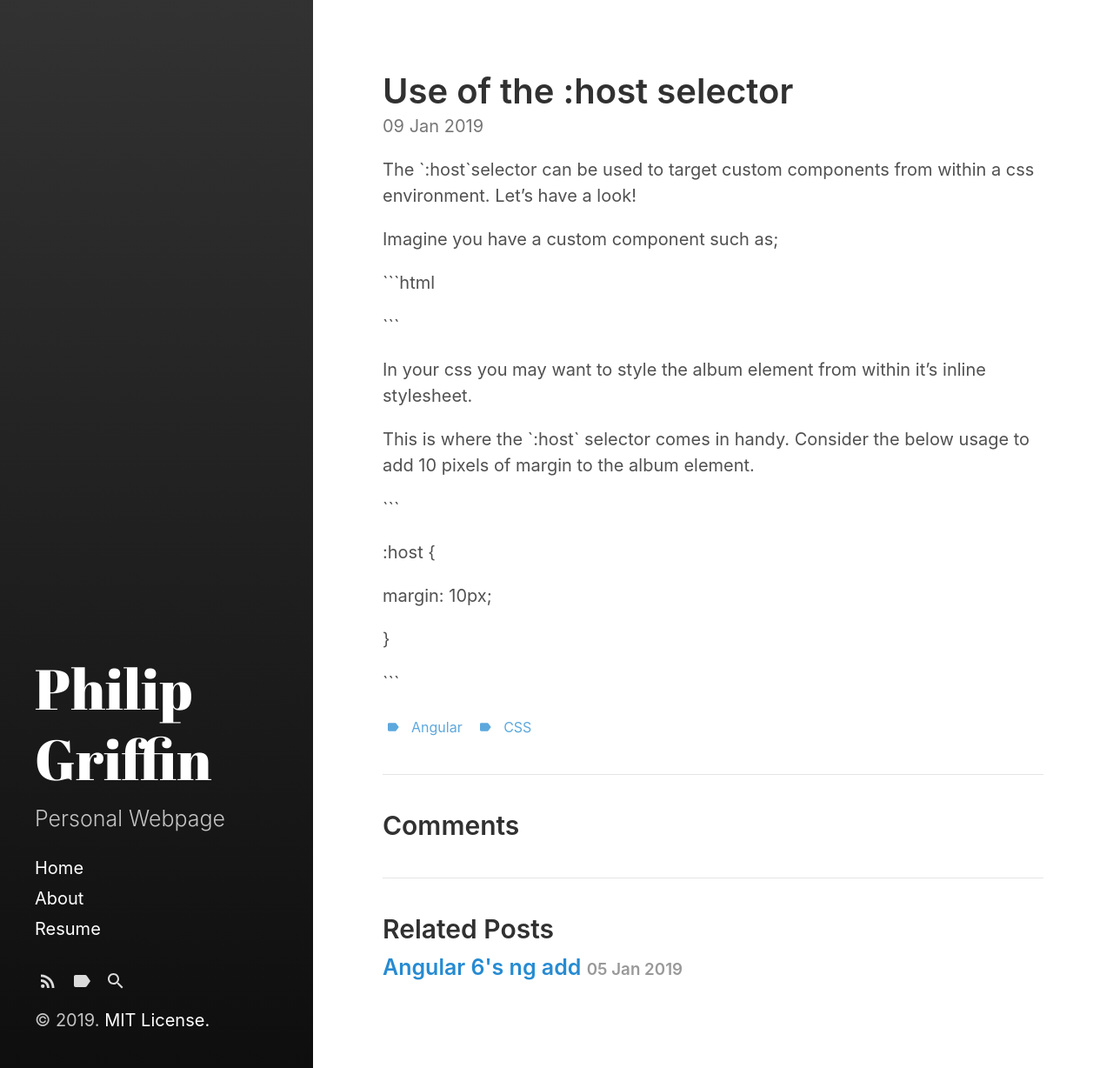
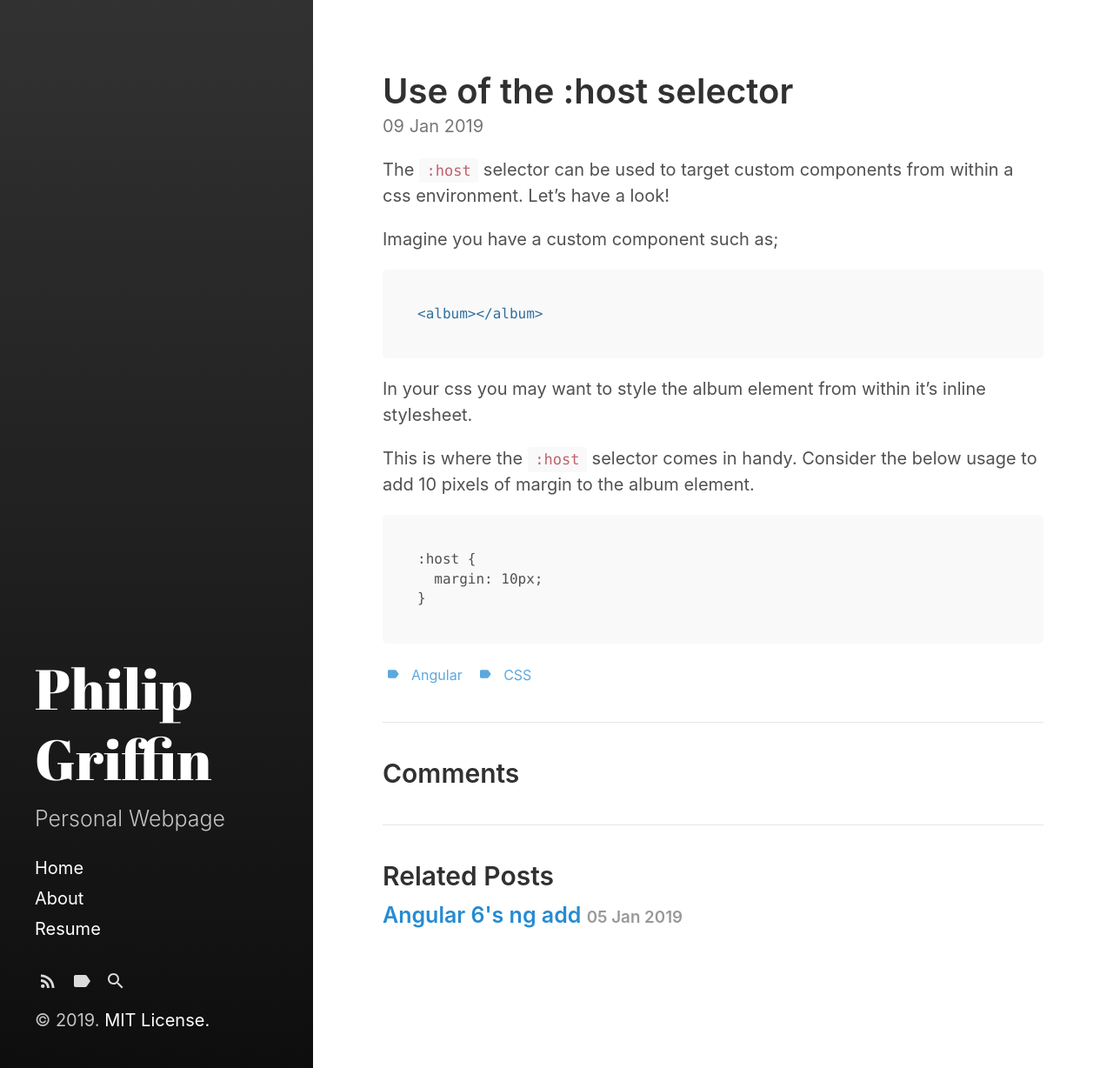
Before and after one commit to philipgriffin/personalSite, a Jekyll site: the page built from _posts/2019-01-09-use-of-the-host-selector.md, in a window 1280 px wide. Shown: the whole page at 87% size. Built offline with Jekyll 4.4.1, drawn with Linux system fonts in a browser that asks for light colours.

Commit message:
Update from Forestry.io - Updated use-of-the-host-selector.md

````diff
--- a/_posts/2019-01-09-use-of-the-host-selector.md
+++ b/_posts/2019-01-09-use-of-the-host-selector.md
@@ -8,28 +8,21 @@ excerpt_separator: "<!-- more -->"
 date: 2019-01-09 13:13:52 +0000
 
 ---
-The \`:host\`selector can be used to target custom components from within a css environment. Let's have a look!
+The `:host` selector can be used to target custom components from within a css environment. Let's have a look!
 
 <!-- more -->
 
 Imagine you have a custom component such as;
 
-\`\`\`html
-
+```html
 <album></album>
-
-\`\`\`
-
+```
 In your css you may want to style the album element from within it's inline stylesheet.
 
-This is where the \`:host\` selector comes in handy. Consider the below usage to add 10 pixels of margin to the album element.
+This is where the `:host` selector comes in handy. Consider the below usage to add 10 pixels of margin to the album element.
 
-\`\`\`
-
+```
 :host {
-
   margin: 10px;
-
 }
-
-\`\`\`
+```
````
